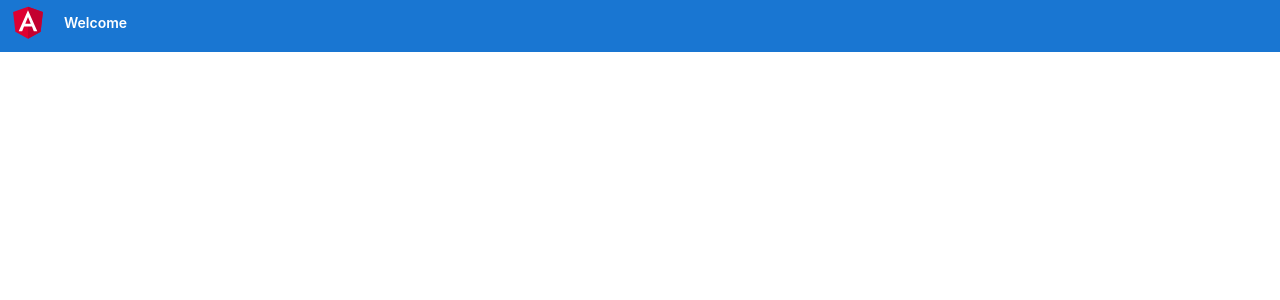
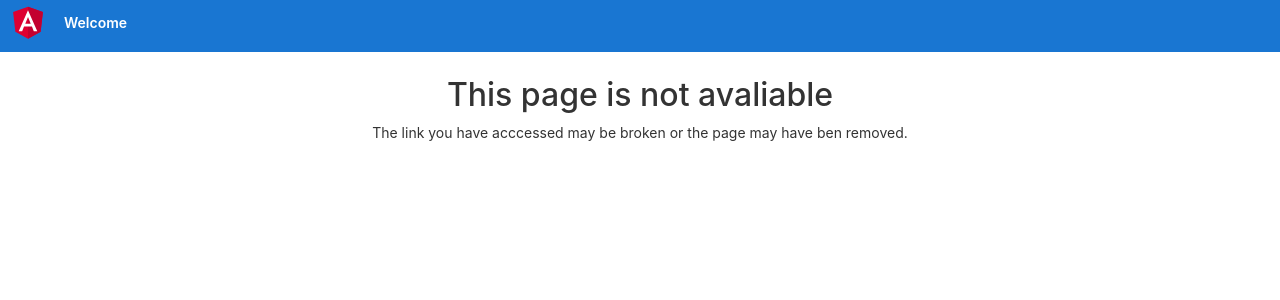
Before and after one commit to rafaelmonteiro20/album, an Angular app in the folder ngapp/: page / in a window 1280 px wide. Shown: the top 300 px of the page. Built offline with nearby package versions, Linux system fonts and the light colour scheme.

Commit message:
Lidando com rotas inexistentes

```diff
--- a/ngapp/src/app/app.module.ts
+++ b/ngapp/src/app/app.module.ts
@@ -4,6 +4,7 @@
 import { AppComponent } from './app.component';
 import { PhotosModule } from './photos/photos.module';
 import { AppRoutingModule } from './app.routing.module';
+import { ErrorsModule } from './errors/errors.module';
 
 @NgModule({
   declarations: [
@@ -12,6 +13,7 @@
   imports: [
     BrowserModule,
     AppRoutingModule,
+    ErrorsModule,
     PhotosModule
   ],
   providers: [],
--- a/ngapp/src/app/app.routing.module.ts
+++ b/ngapp/src/app/app.routing.module.ts
@@ -2,9 +2,11 @@
 import { Routes, RouterModule } from '@angular/router';
 
 import { PhotoListComponent } from './photos/photo-list/photo-list.component';
+import { NotFoundComponent } from './errors/not-found/not-found.component';
 
 const routes: Routes = [
-    { path: 'user/photos', component: PhotoListComponent }
+    { path: 'user/photos', component: PhotoListComponent },
+    { path: '**', component: NotFoundComponent }
 ]
 
 @NgModule({
--- /dev/null
+++ b/ngapp/src/app/errors/not-found/not-found.component.html
@@ -0,0 +1,7 @@
+<div class="text-center">
+    <h2>This page is not avaliable</h2>
+    <p>
+        The link you have acccessed may be broken or
+        the page may have ben removed.
+    </p>
+</div>
--- /dev/null
+++ b/ngapp/src/app/errors/not-found/not-found.component.ts
@@ -0,0 +1,15 @@
+import { Component, OnInit } from '@angular/core';
+
+@Component({
+  selector: 'app-not-found',
+  templateUrl: './not-found.component.html',
+  styleUrls: ['./not-found.component.css']
+})
+export class NotFoundComponent implements OnInit {
+
+  constructor() { }
+
+  ngOnInit() {
+  }
+
+}
```
Also changed, not shown: ngapp/src/app/errors/errors.module.ts (added, +13 -0 lines), ngapp/src/app/errors/not-found/not-found.component.css (added).
